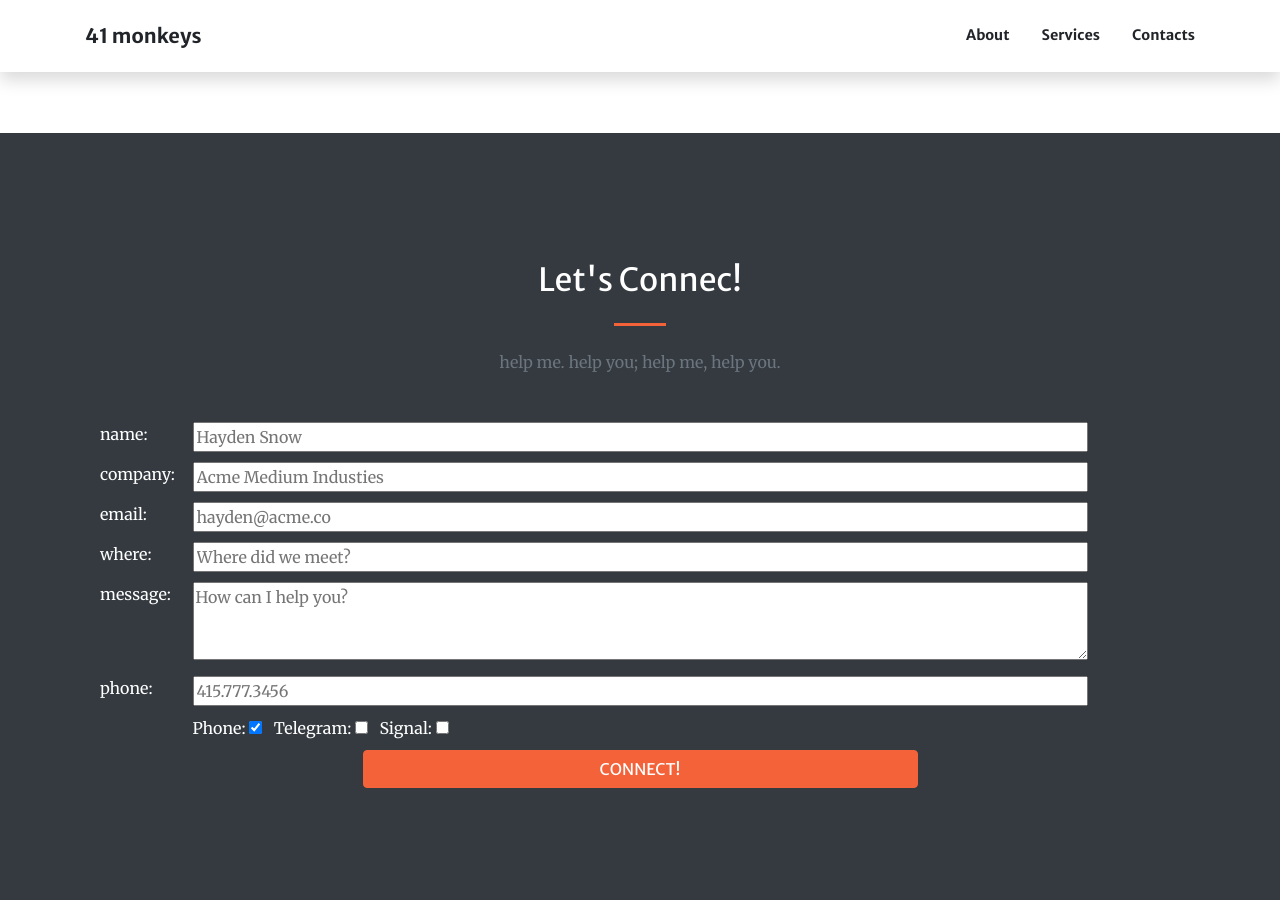
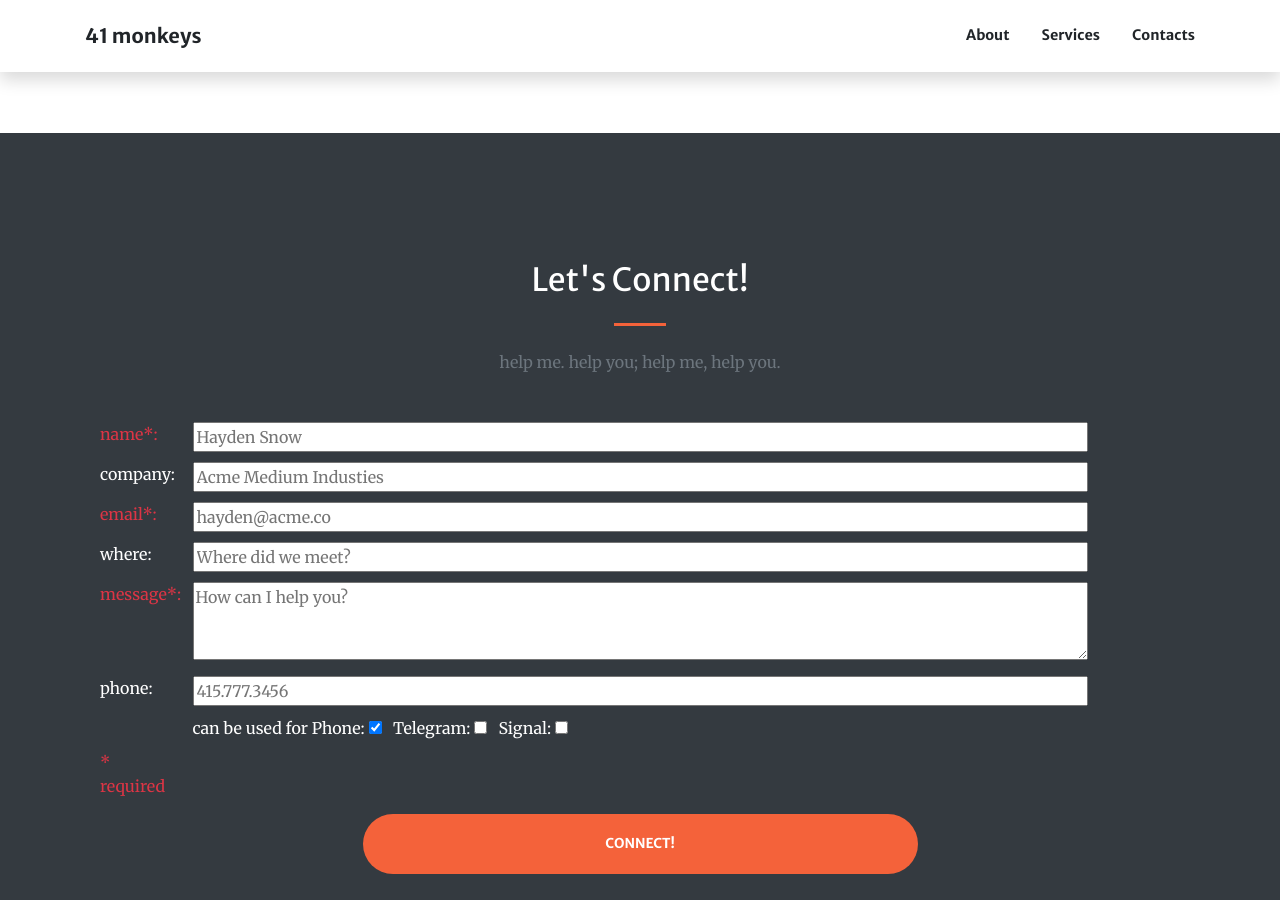
Before and after one commit to MonkeyNumberOne/41monkeys.github.io, a Jekyll site: the page built from index.md, in a window 1280 px wide and 900 px high, scrolled down 1764 px. Built offline with Jekyll 4.4.1, drawn with Linux system fonts in a browser that asks for light colours; comment, search, counter and statistics services are not loaded.

Commit message:
form improvments

```diff
--- a/_includes/contact.html
+++ b/_includes/contact.html
@@ -17,10 +17,10 @@
 
           <div class="row">
             <div class="col-lg-1 col-md-2 col-sm-2">
-              <p>name:</p>
+              <p class="text-danger">name*:</p>
             </div>
             <div class="col-lg-10 col-md-8 col-sm-9">
-              <input type="text" name="name" id="name" placeholder="Hayden Snow" style="width:100%">
+              <input type="text" name="name" id="name" required placeholder="Hayden Snow" style="width:100%">
             </div>
           </div>
 
@@ -35,10 +35,10 @@
 
           <div class="row">
             <div class="col-lg-1 col-md-2 col-sm-2">
-              <p>email:</p>
+              <p class="text-danger">email*:</p>
             </div>
             <div class="col-lg-10 col-md-8 col-sm-9">
-              <input type="email" name="email" id="email" placeholder="hayden@acme.co" style="width:100%">
+              <input type="email" name="email" id="email" required placeholder="hayden@acme.co" style="width:100%">
             </div>
           </div>
 
@@ -53,10 +53,10 @@
 
           <div class="row">
             <div class="col-lg-1 col-md-2 col-sm-2">
-              <p>message:</p>
+              <p class="text-danger">message*:</p>
             </div>
             <div class="col-lg-10 col-md-8 col-sm-9">
-              <textarea rows="3" cols="60" name="text" placeholder="How can I help you?" style="width:100%; margin-bottom: 10px;"></textarea>
+              <textarea rows="3" cols="60" name="text" required placeholder="How can I help you?" style="width:100%; margin-bottom: 10px;"></textarea>
             </div>
           </div>
 
@@ -72,15 +72,21 @@
             <div class="col-lg-1 col-md-2 col-sm-2">
             </div>
             <div class="col-lg-10 col-md-8 col-sm-9" style="margin-bottom: 10px;">
-               Phone:    <input type="checkbox" name="phone" id="phone" value="yes" checked>
-               &nbsp Telegram: <input type="checkbox" name="Telegram" id="Telegram" value="yes" >
-               &nbsp Signal:   <input type="checkbox" name="Signal" id="Signal" value="yes" >
+              can be used for Phone:    <input type="checkbox" name="phone" id="phone" value="yes" checked>
+              &nbsp Telegram: <input type="checkbox" name="Telegram" id="Telegram" value="yes" >
+              &nbsp Signal:   <input type="checkbox" name="Signal" id="Signal" value="yes" >
+            </div>
+          </div>
+
+          <div class="row">
+            <div class="col-lg-1 col-md-2 col-sm-2">
+              <p class="text-danger">* required</p>
             </div>
           </div>
 
 
           <div class="row justify-content-center">
-            <button type="submit" class="btn btn-primary" style="width:50%">CONNECT!</button>
+            <button type="submit" class="btn btn-primary btn-xl js-scroll-trigger" style="width:50%">CONNECT!</button>
           </div>
         </form>
       </div>
--- a/index.md
+++ b/index.md
@@ -44,7 +44,7 @@ sections:
 
   - type: contact.html
     section_id: contacts
-    title: Let's Connec!
+    title: Let's Connect!
     text: >-
       help me. help you; help me, help you.
     actions:
```
